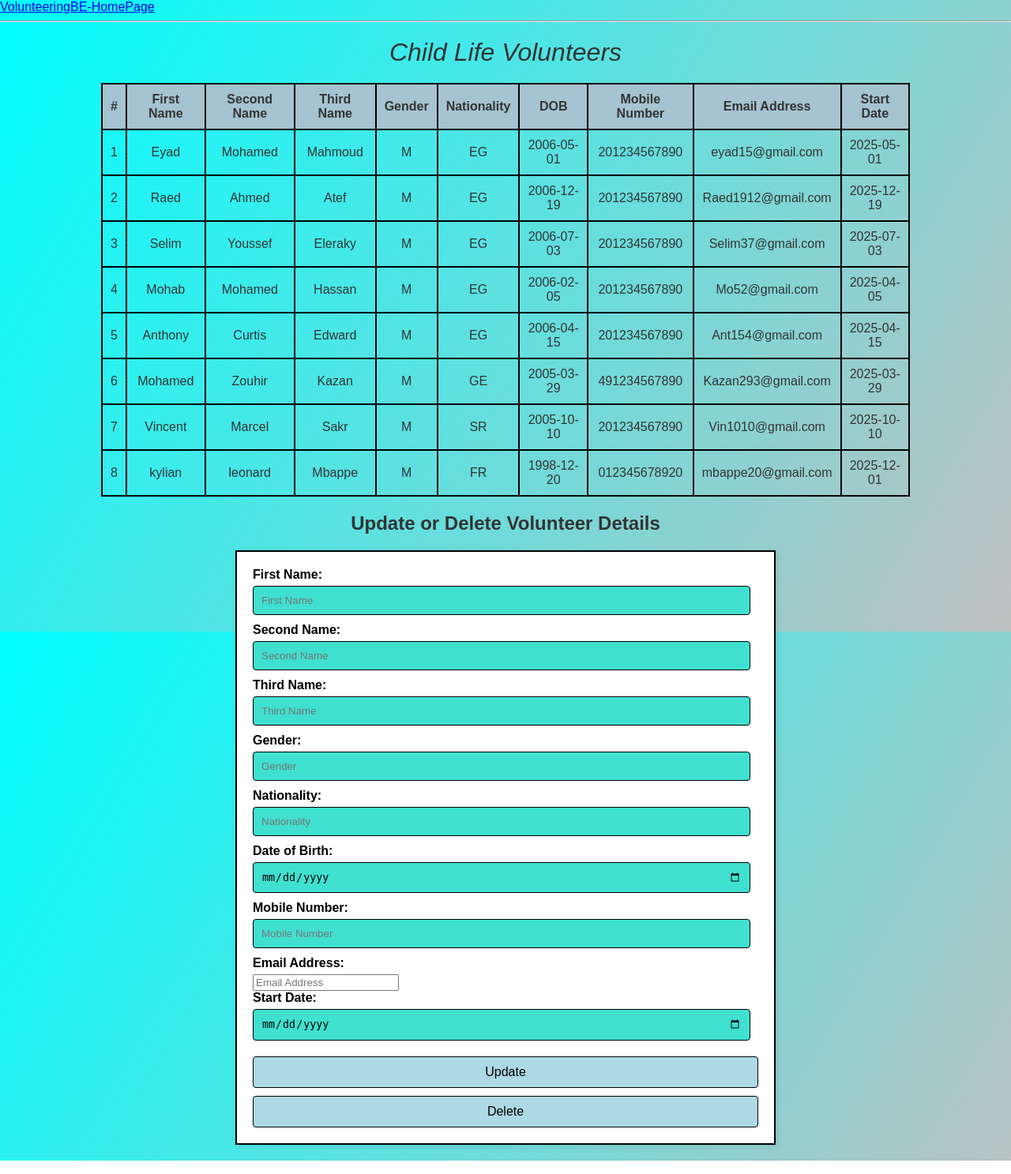
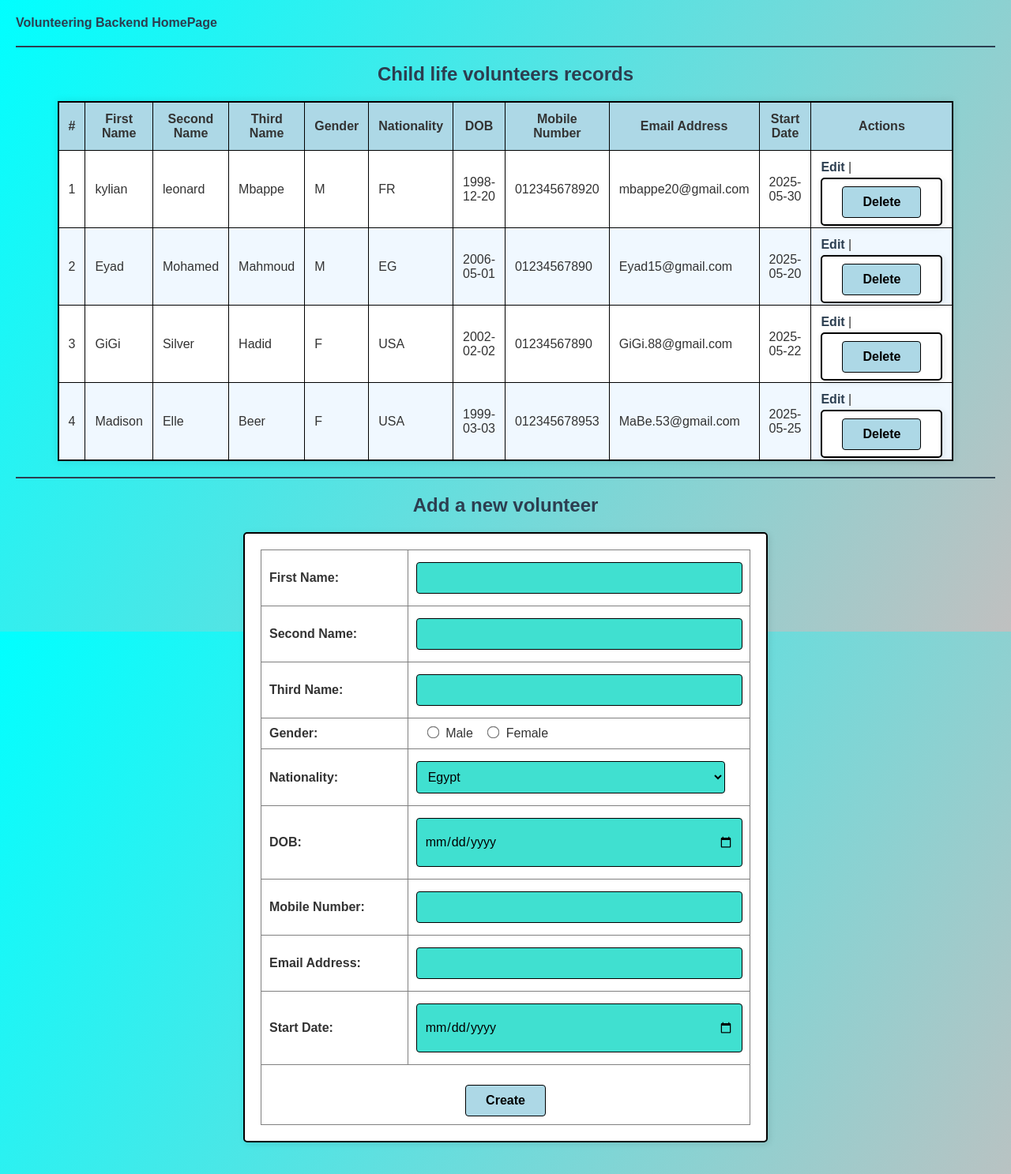
Before and after one commit to EyadMohamed919/Al-Haram-Specialized-Hospital, a PHP site: page /Volunteering/ChildLifeVolBE.php in a window 1280 px wide. Shown: the whole page at 79% size. Run offline with PHP 8.4, Linux system fonts and the light colour scheme; the visitor is signed in with stand-in values (Sample User, id 1).

Commit message:
Updated Volunteering forms style sheet!

```diff
--- a/CSS Sheets/BEstylesheet2.css
+++ b/CSS Sheets/BEstylesheet2.css
@@ -1,3 +1,15 @@
+/* ===== GLOBAL STYLES ===== */
+body {
+    margin: 0;
+    font-family: 'Montserrat', sans-serif;
+    background: linear-gradient(120deg, aqua, #C0C0C0);
+    background-attachment: fixed;
+    background-size: cover;
+    color: #333;
+    padding: 20px;
+}
+
+/* ===== TEXT STYLES ===== */
 p {
     text-align: center;
     font-style: italic;
@@ -5,25 +17,40 @@ p {
     margin: 20px 0;
 }
 
-#VolunteersTable {
+h2 {
+    text-align: center;
+    margin: 20px 0;
+    color: #2c3e50;
+}
+
+/* ===== TABLE STYLES ===== */
+#Volunteeringtable {
     border-collapse: collapse;
-    width: 50%;
+    width: 90%;
     margin: 20px auto;
     border: 2px solid black;
+    box-shadow: 0 0 10px rgba(0,0,0,0.1);
 }
 
-#VolunteersTable th, #VolunteersTable td {
+#Volunteeringtable th,
+#Volunteeringtable td {
     border: 1px solid black;
-    padding: 8px;
+    padding: 12px;
     text-align: left;
-    background-color: skyblue;
+    background-color: white;
 }
 
-#VolunteersTable th {
+#Volunteeringtable th {
     background-color: lightblue;
     font-weight: bold;
+    text-align: center;
 }
 
+#Volunteeringtable tr:nth-child(even) td {
+    background-color: #f0f8ff;
+}
+
+/* ===== FORM STYLES ===== */
 form {
     border: 2px solid black;
     padding: 20px;
@@ -31,56 +58,79 @@ form {
     width: 50%;
     background-color: white;
     box-shadow: 2px 2px 8px rgba(0, 0, 0, 0.1);
+    border-radius: 5px;
 }
 
+form table {
+    width: 100%;
+    border-collapse: collapse;
+}
+
+form table tr td {
+    padding: 10px;
+    vertical-align: middle;
+}
+
+form table tr td:first-child {
+    width: 30%;
+    font-weight: bold;
+}
+
+/* ===== INPUT STYLES ===== */
 form input[type="text"],
-form input[type="date"] {
+form input[type="email"],
+form input[type="tel"],
+form input[type="date"],
+form select {
     width: 95%;
     padding: 10px;
-    margin-bottom: 10px;
+    margin: 5px 0;
     background-color: turquoise;
     border: 1px solid black;
     border-radius: 4px;
+    font-family: inherit;
+    font-size: 16px;
 }
 
-form label {
-    font-weight: bold;
-    display: block;
-    margin-bottom: 5px;
-    color: black;
+input[type="date"] {
+    min-height: 40px;
 }
 
+/* ===== RADIO BUTTONS ===== */
+input[type="radio"] {
+    margin: 0 5px 0 15px;
+    transform: scale(1.2);
+}
 
+/* ===== BUTTON STYLES ===== */
 form button {
-    display: block;
-    width: 100%;
-    padding: 10px;
-    margin-top: 10px;
+    display: inline-block;
+    width: auto;
+    padding: 10px 25px;
+    margin: 15px 5px 0;
     background-color: lightblue;
     border: 1px solid black;
     border-radius: 4px;
     cursor: pointer;
     font-size: 16px;
     color: black;
+    font-weight: bold;
+    transition: all 0.3s;
 }
 
 form button:hover {
     background-color: deepskyblue;
+    transform: translateY(-2px);
+    box-shadow: 0 2px 5px rgba(0,0,0,0.2);
 }
 
-body {
-    margin: 0;
-    font-family: 'Montserrat', sans-serif;
-    background: linear-gradient(120deg, aqua, #C0C0C0);
-    background-attachment: fixed;
-    background-size: cover;
-    color: #333;
-}
+/* ===== ICON CONTAINERS ===== */
 .icon-container {
     display: flex;
     justify-content: center;
     gap: 1.5cm;
     text-align: center;
+    margin: 20px 0;
 }
 
 .icon {
@@ -88,3 +138,38 @@ body {
     flex-direction: column;
     align-items: center;
 }
+
+/* ===== RESPONSIVE DESIGN ===== */
+@media (max-width: 768px) {
+    form {
+        width: 90%;
+        padding: 15px;
+    }
+
+    #Volunteeringtable {
+        display: block;
+        overflow-x: auto;
+        width: 100%;
+    }
+
+    .icon-container {
+        flex-direction: column;
+        gap: 0.5cm;
+    }
+}
+
+/* ===== LINK STYLES ===== */
+a {
+    color: #2c3e50;
+    text-decoration: none;
+    font-weight: bold;
+}
+
+a:hover {
+    text-decoration: underline;
+}
+
+hr {
+    border: 1px solid #2c3e50;
+    margin: 20px 0;
+}
--- a/Volunteering/ChildLifeVolBE.php
+++ b/Volunteering/ChildLifeVolBE.php
@@ -1,148 +1,153 @@
 <?php
-$file = "ClVol.txt";
-
-function readData($file) {
-    if (!file_exists($file)) {
-        die("Error: ClVol.txt not found!");
+session_start();
+if (!isset($_SESSION["Admin"]) || $_SESSION["Admin"] == false) {
+    header("location: index.php");
+    exit();
 }
 
-    $content = trim(file_get_contents($file));
-    if (empty($content)) return [];
+$filePath = __DIR__ . "/ClVol.txt";
 
-    $entries = array_filter(explode("-------------------------", $content));
+// Function to read data from file into array of associative arrays
+function readData($filePath) {
     $data = [];
-
-    foreach ($entries as $entry) {
-        $lines = array_filter(explode("\n", trim($entry)));
-        $record = [];
-
+    if (!file_exists($filePath)) return $data;
+    $lines = file($filePath, FILE_IGNORE_NEW_LINES | FILE_SKIP_EMPTY_LINES);
     foreach ($lines as $line) {
-            if (str_contains($line, ": ")) {
-                list($key, $value) = explode(": ", $line, 2);
-                $record[$key] = trim($value);
-            }
-        }
-
-        if (!empty($record)) {
-            $data[] = $record;
+        $fields = explode("~", $line);
+        if (count($fields) === 9) { // expected 9 fields
+            $data[] = [
+                'FirstName' => $fields[0],
+                'SecondName' => $fields[1],
+                'ThirdName' => $fields[2],
+                'Gender' => $fields[3],
+                'Nationality' => $fields[4],
+                'DOB' => $fields[5],
+                'MobileNumber' => $fields[6],
+                'EmailAddress' => $fields[7],
+                'StartDate' => $fields[8],
+            ];
         }
     }
     return $data;
 }
 
-function writeData($file, $data) {
-    $content = "";
+// Function to write data array back to file
+function writeData($filePath, $data) {
+    $lines = [];
+    foreach ($data as $record) {
+        $lines[] = implode("~", [
+            $record['FirstName'],
+            $record['SecondName'],
+            $record['ThirdName'],
+            $record['Gender'],
+            $record['Nationality'],
+            $record['DOB'],
+            $record['MobileNumber'],
+            $record['EmailAddress'],
+            $record['StartDate']
+        ]);
+    }
+    file_put_contents($filePath, implode("\n", $lines) . "\n");
+}
 
-    foreach ($data as $record) {
-        if (!empty(array_filter($record))) {
-            foreach ($record as $key => $value) {
-                $content .= "$key: $value\n";
+// Function to sanitize input
+function sanitize($input) {
+    return htmlspecialchars(strip_tags(trim($input)));
 }
-            $content .= "-------------------------\n";
+
+// Load existing data
+$volunteers = readData($filePath);
+
+$message = "";
+
+// Handle form submissions
+if ($_SERVER['REQUEST_METHOD'] === 'POST') {
+    // Common fields sanitize
+    $index = isset($_POST['index']) ? (int)$_POST['index'] : -1;
+    $FirstName = sanitize($_POST['FirstName'] ?? '');
+    $SecondName = sanitize($_POST['SecondName'] ?? '');
+    $ThirdName = sanitize($_POST['ThirdName'] ?? '');
+    $Gender = sanitize($_POST['Gender'] ?? '');
+    $Nationality = sanitize($_POST['Nationality'] ?? '');
+    $DOB = sanitize($_POST['DOB'] ?? '');
+    $MobileNumber = sanitize($_POST['MobileNumber'] ?? '');
+    $EmailAddress = sanitize($_POST['EmailAddress'] ?? '');
+    $StartDate = sanitize($_POST['StartDate'] ?? '');
+
+    if (isset($_POST['create'])) {
+        // Create new record
+        $volunteers[] = [
+            'FirstName' => $FirstName,
+            'SecondName' => $SecondName,
+            'ThirdName' => $ThirdName,
+            'Gender' => $Gender,
+            'Nationality' => $Nationality,
+            'DOB' => $DOB,
+            'MobileNumber' => $MobileNumber,
+            'EmailAddress' => $EmailAddress,
+            'StartDate' => $StartDate,
+        ];
+        writeData($filePath, $volunteers);
+        $message = "New volunteer added successfully.";
+    } elseif (isset($_POST['update'])) {
+        // Update existing record
+        if ($index >= 0 && isset($volunteers[$index])) {
+            $volunteers[$index] = [
+                'FirstName' => $FirstName,
+                'SecondName' => $SecondName,
+                'ThirdName' => $ThirdName,
+                'Gender' => $Gender,
+                'Nationality' => $Nationality,
+                'DOB' => $DOB,
+                'MobileNumber' => $MobileNumber,
+                'EmailAddress' => $EmailAddress,
+                'StartDate' => $StartDate,
+            ];
+            writeData($filePath, $volunteers);
+            $message = "Volunteer record updated successfully.";
+        } else {
+            $message = "Invalid record selected for update.";
+        }
+    } elseif (isset($_POST['delete'])) {
+        // Delete record
+        if ($index >= 0 && isset($volunteers[$index])) {
+            array_splice($volunteers, $index, 1);
+            writeData($filePath, $volunteers);
+            $message = "Volunteer record deleted successfully.";
+        } else {
+            $message = "Invalid record selected for deletion.";
+        }
     }
 }
 
-    file_put_contents($file, trim($content));
+// If editing, get record to prefill form
+$editRecord = null;
+if (isset($_GET['edit'])) {
+    $editIndex = (int)$_GET['edit'];
+    if (isset($volunteers[$editIndex])) {
+        $editRecord = $volunteers[$editIndex];
+        $editRecord['index'] = $editIndex;
     }
-
-if (isset($_POST['update'])) {
-    $index = $_POST['row_id'];
-    $data = readData($file);
-
-    if (isset($data[$index])) {
-        $data[$index] = [
-            "First Name" => $_POST["first_name"],
-            "Second Name" => $_POST["second_name"],
-            "Third Name" => $_POST["third_name"],
-            "Gender" => $_POST["gender"],
-            "Nationality" => $_POST["nationality"],
-            "DOB" => $_POST["dob"],
-            "Mobile Number" => $_POST["mobile"],
-            "Email Address" => $_POST["email"],
-            "Start Date" => $_POST["start_date"]
-        ];
-        writeData($file, $data);
-    }
-    header("Location: ChildLifeVolBE.php");
-    exit();
-}
-
-if (isset($_POST['delete'])) {
-    $index = $_POST['row_id'];
-    $data = readData($file);
-
-    if (isset($data[$index])) {
-        array_splice($data, $index, 1);
-        writeData($file, $data);
-    }
-    header("Location: ChildLifeVolBE.php");
-    exit();
-}
-
-$data = readData($file);
-?>
-<!DOCTYPE html>
-<?php
-session_start();
-
-
-if (!isset($_SESSION["user_email"]) || !isset($_SESSION["is_admin"]) || $_SESSION["is_admin"] !== true) {
-    header("Location: ../index.php"); // Redirect non-admins
-    exit();
 }
 ?>
-<html>
+
+<!DOCTYPE html>
+<html lang="en">
 <head>
-    <title>Child Life Volunteering Admin Page</title>
-    <link rel="stylesheet" type="text/css" href="../../CSS Sheets/BEstylesheet2.css">
-    <script src="VolunteeringBE.js" defer></script>
+    <meta charset="UTF-8" />
+    <title>Child Life Volunteering - Admin Backend</title>
+    <link rel="stylesheet" type="text/css" href="../../CSS Sheets/BEstylesheet2.css" />
 </head>
 <body>
-    <a href="VolunteeringBE-Homepage.php">VolunteeringBE-HomePage</a><hr>
-    <p>Child Life Volunteers</p>
-    <script>
-        let selectedRow = null;
-        let selectedId = null;
+    <a href="VolunteeringBE-Homepage.php">Volunteering Backend HomePage</a><hr>
+    <h2>Child life volunteers records</h2>
 
-        function selectRow(row, id) {
-            if (selectedRow) selectedRow.classList.remove("selected");
-            selectedRow = row;
-            selectedRow.classList.add("selected");
-            selectedId = id;
+    <?php if ($message): ?>
+        <p style="color:green;"><?php echo $message; ?></p>
+    <?php endif; ?>
 
-            document.getElementById("row_id").value = id;
-            document.getElementById("first_name").value = row.cells[1].innerText;
-            document.getElementById("second_name").value = row.cells[2].innerText;
-            document.getElementById("third_name").value = row.cells[3].innerText;
-            document.getElementById("gender").value = row.cells[4].innerText;
-            document.getElementById("nationality").value = row.cells[5].innerText;
-            document.getElementById("dob").value = row.cells[6].innerText;
-            document.getElementById("mobile").value = row.cells[7].innerText;
-            document.getElementById("email").value = row.cells[8].innerText;
-            document.getElementById("start_date").value = row.cells[9].innerText;
-        }
-    </script>
-</head>
-<body>
-<style>
-    table {
-        width: 80%;
-        margin: 20px auto;
-        border-collapse: collapse;
-        text-align: center;
-    }
-
-    th, td {
-        border: 2px solid black;
-        padding: 10px;
-    }
-
-    th {
-        background-color:rgb(165, 195, 209);
-    }
-</style>
-
-<table>
+    <table border="1" id="Volunteeringtable" cellpadding="5" cellspacing="0">
+        <thead>
             <tr>
                 <th>#</th>
                 <th>First Name</th>
@@ -154,56 +159,90 @@ if (!isset($_SESSION["user_email"]) || !isset($_SESSION["is_admin"]) || $_SESSIO
                 <th>Mobile Number</th>
                 <th>Email Address</th>
                 <th>Start Date</th>
+                <th>Actions</th>
             </tr>
-    <?php foreach ($data as $index => $record): ?>
-    <tr onclick="selectRow(this, <?= $index ?>)">
-        <td><?= $index + 1 ?></td>
-        <td><?= $record["First Name"] ?? "" ?></td>
-        <td><?= $record["Second Name"] ?? "" ?></td>
-        <td><?= $record["Third Name"] ?? "" ?></td>
-        <td><?= $record["Gender"] ?? "" ?></td>
-        <td><?= $record["Nationality"] ?? "" ?></td>
-        <td><?= $record["DOB"] ?? "" ?></td>
-        <td><?= $record["Mobile Number"] ?? "" ?></td>
-        <td><?= $record["Email Address"] ?? "" ?></td>
-        <td><?= $record["Start Date"] ?? "" ?></td>
+        </thead>
+        <tbody>
+        <?php foreach ($volunteers as $i => $v): ?>
+            <tr>
+                <td><?php echo $i + 1; ?></td>
+                <td><?php echo htmlspecialchars($v['FirstName']); ?></td>
+                <td><?php echo htmlspecialchars($v['SecondName']); ?></td>
+                <td><?php echo htmlspecialchars($v['ThirdName']); ?></td>
+                <td><?php echo htmlspecialchars($v['Gender']); ?></td>
+                <td><?php echo htmlspecialchars($v['Nationality']); ?></td>
+                <td><?php echo htmlspecialchars($v['DOB']); ?></td>
+                <td><?php echo htmlspecialchars($v['MobileNumber']); ?></td>
+                <td><?php echo htmlspecialchars($v['EmailAddress']); ?></td>
+                <td><?php echo htmlspecialchars($v['StartDate']); ?></td>
+                <td>
+                    <a href="?edit=<?php echo $i; ?>">Edit</a>
+                    |
+                    <form action="" method="post" style="display:inline;" onsubmit="return confirm('Are you sure you want to delete this record?');">
+                        <input type="hidden" name="index" value="<?php echo $i; ?>" />
+                        <button type="submit" name="delete">Delete</button>
+                    </form>
+                </td>
             </tr>
         <?php endforeach; ?>
+        </tbody>
     </table>
 
-    <h2 style="text-align: center;">Update or Delete Volunteer Details</h2>
-    <form method="POST">
-        <input type="hidden" name="row_id" id="row_id">
-
-        <label>First Name:</label>
-        <input type="text" name="first_name" id="first_name" placeholder="First Name" required>
-
-        <label>Second Name:</label>
-        <input type="text" name="second_name" id="second_name" placeholder="Second Name" required>
-
-        <label>Third Name:</label>
-        <input type="text" name="third_name" id="third_name" placeholder="Third Name" required>
-
-        <label>Gender:</label>
-        <input type="text" name="gender" id="gender" placeholder="Gender" required>
-
-        <label>Nationality:</label>
-        <input type="text" name="nationality" id="nationality" placeholder="Nationality" required>
-
-        <label>Date of Birth:</label>
-        <input type="date" name="dob" id="dob" required>
-
-        <label>Mobile Number:</label>
-        <input type="text" name="mobile" id="mobile" placeholder="Mobile Number" required>
-
-        <label>Email Address:</label>
-        <input type="email" name="email" id="email" placeholder="Email Address" required>
-
-        <label>Start Date:</label>
-        <input type="date" name="start_date" id="start_date" required>
-
+    <hr>
+    <h2><?php echo $editRecord ? "Edit the volunteer ?" : "Add a new volunteer"; ?></h2>
+    <form method="post" action="">
+        <input type="hidden" name="index" value="<?php echo $editRecord['index'] ?? -1; ?>">
+        <table border="1" cellpadding="5" cellspacing="0">
+            <tr><td>First Name:</td><td><input type="text" name="FirstName" required value="<?php echo $editRecord['FirstName'] ?? ''; ?>"></td></tr>
+            <tr><td>Second Name:</td><td><input type="text" name="SecondName" value="<?php echo $editRecord['SecondName'] ?? ''; ?>"></td></tr>
+            <tr><td>Third Name:</td><td><input type="text" name="ThirdName" value="<?php echo $editRecord['ThirdName'] ?? ''; ?>"></td></tr>
+            <tr>
+                <td>Gender:</td>
+                <td>
+                    <input type="radio" name="Gender" value="M" <?php if (($editRecord['Gender'] ?? '') === 'M') echo 'checked'; ?>> Male
+                    <input type="radio" name="Gender" value="F" <?php if (($editRecord['Gender'] ?? '') === 'F') echo 'checked'; ?>> Female
+                </td>
+            </tr>
+            <tr>
+                <td>Nationality:</td>
+                <td>
+                    <select name="Nationality" required>
+                        <?php
+                        $countries = [
+                            "EG" => "Egypt",
+                            "GE" => "Germany",
+                            "SR" => "Turkey",
+                            "UAE" => "United Arab Emirates",
+                            "SAR" => "Saudi Arabia",
+                            "QTR" => "Qatar",
+                            "ENG" => "England",
+                            "FR" => "France",
+                            "USA" => "United States of America",
+                            "SK" => "South Korea"
+                        ];
+                        foreach ($countries as $code => $name) {
+                            $selected = ($editRecord['Nationality'] ?? '') === $code ? 'selected' : '';
+                            echo "<option value=\"$code\" $selected>$name</option>";
+                        }
+                        ?>
+                    </select>
+                </td>
+            </tr>
+            <tr><td>DOB:</td><td><input type="date" name="DOB" value="<?php echo $editRecord['DOB'] ?? ''; ?>"></td></tr>
+            <tr><td>Mobile Number:</td><td><input type="tel" name="MobileNumber" value="<?php echo $editRecord['MobileNumber'] ?? ''; ?>"></td></tr>
+            <tr><td>Email Address:</td><td><input type="email" name="EmailAddress" value="<?php echo $editRecord['EmailAddress'] ?? ''; ?>"></td></tr>
+            <tr><td>Start Date:</td><td><input type="date" name="StartDate" value="<?php echo $editRecord['StartDate'] ?? ''; ?>" required></td></tr>
+            <tr>
+                <td colspan="2" align="center">
+                    <?php if ($editRecord): ?>
                         <button type="submit" name="update">Update</button>
-        <button type="submit" name="delete" onclick="return confirm('Are you sure you want to delete this record?')">Delete</button>
+                        <a href="ChildLifeVolBE.php"><button type="button">Cancel</button></a>
+                    <?php else: ?>
+                        <button type="submit" name="create">Create</button>
+                    <?php endif; ?>
+                </td>
+            </tr>
+        </table>
     </form>
 </body>
 </html>
```
Also changed, not shown: Volunteering/CLVForm.php (+2 -13 lines), Volunteering/ClVol.txt (+4 -80 lines). Lines whose indentation alone changed are shown as unchanged.
